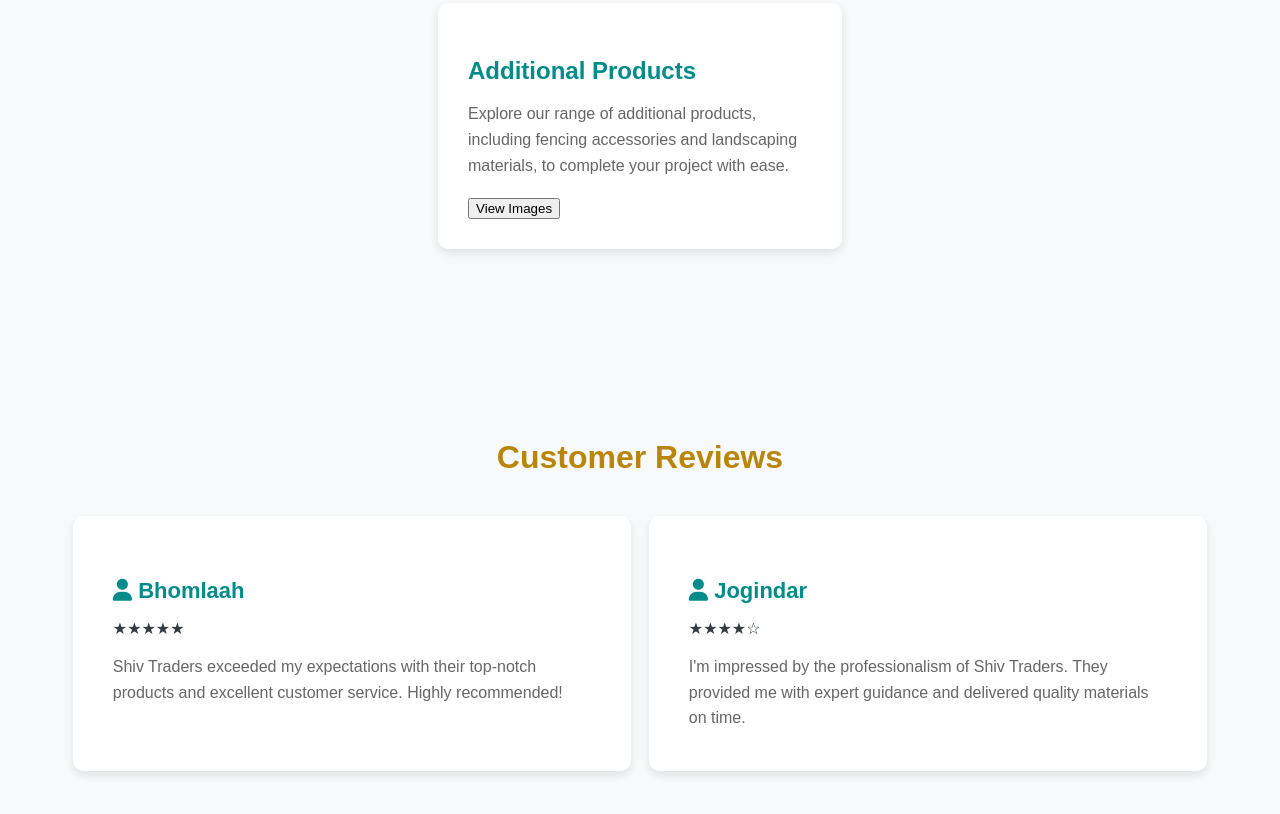
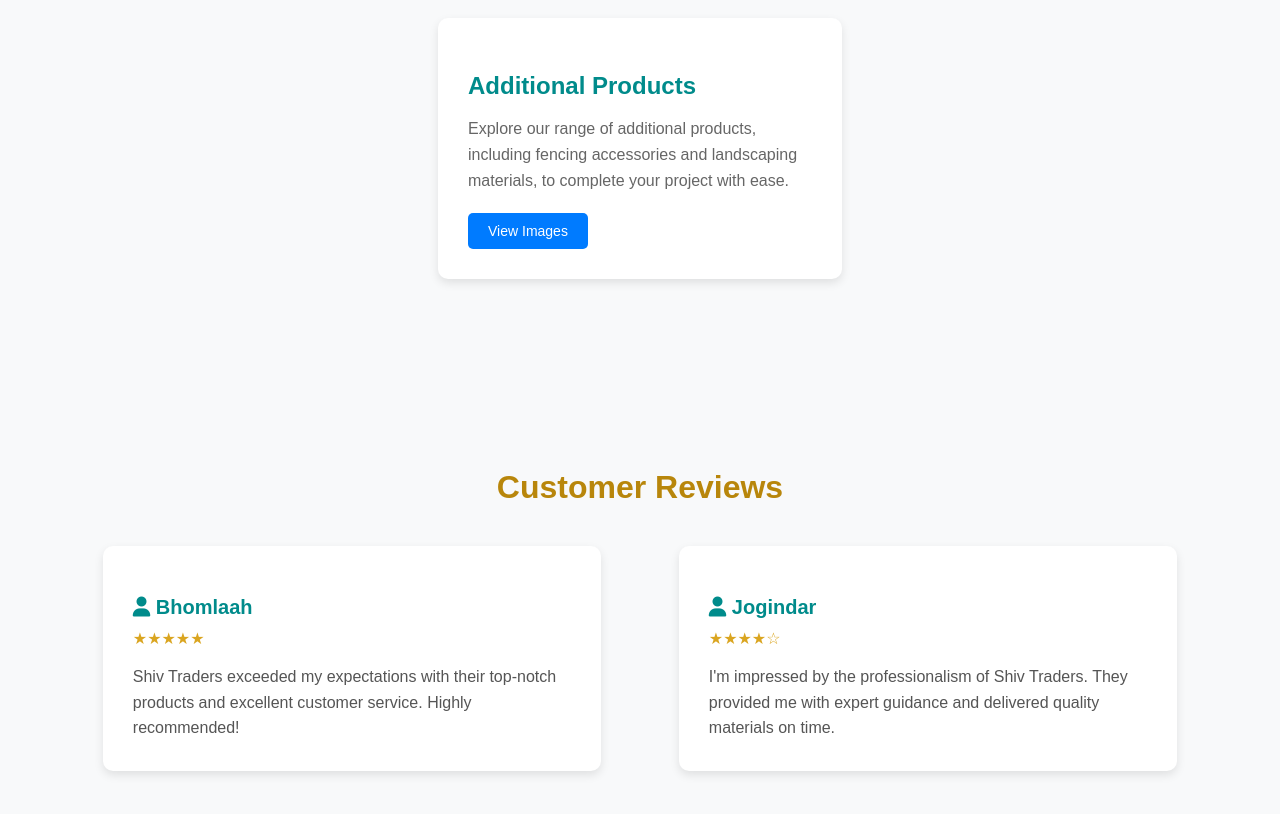
Before and after one commit to sudhucodes/shivtraders.com, a plain HTML site: page index.html in a window 1280 px wide. Shown: the part 826-1640 px from the top of the page. Drawn offline with Linux system fonts and the light colour scheme.

Commit message:
styles.css

```diff
--- a/styles.css
+++ b/styles.css
@@ -130,7 +130,7 @@ section h2 {
 }
 
 .product:hover {
-    transform: translateY(-5px);
+    transform: translateY(-0px);
     box-shadow: 0 8px 20px rgba(0, 0, 0, 0.2); /* Slight shadow on hover */
 }
 
@@ -151,6 +151,23 @@ section h2 {
     margin-bottom: 0; /* Remove bottom margin from the last paragraph */
 }
 
+
+.view-button {
+    display: inline-block;
+    padding: 10px 20px;
+    font-size: 14px;
+    background-color: #007bff;
+    color: #fff;
+    border: none;
+    border-radius: 5px;
+    cursor: pointer;
+    transition: background-color 0.3s;
+}
+
+.view-button:hover {
+    background-color: #0056b3;
+}
+
 /* Review Section */
 #reviews {
     background-color: #f8f9fa; /* Light gray background */
@@ -166,12 +183,13 @@ section h2 {
 
 .review {
     background-color: #fff;
-    padding: 40px;
+    padding: 30px;
     border-radius: 10px;
     box-shadow: 0 4px 10px rgba(0, 0, 0, 0.1);
-    width: calc(45% - 40px);
+    width: calc(45% - 20px); /* Adjusted width */
     margin-bottom: 40px;
     transition: transform 0.3s ease;
+    box-sizing: border-box; /* Added to include padding in width calculation */
 }
 
 .review:hover {
@@ -180,21 +198,26 @@ section h2 {
 }
 
 .review h3 {
-    font-size: 22px;
-    color: darkcyan;
-    margin-bottom: 15px;
+    font-size: 20px; /* Adjusted font size */
+    color: darkcyan; /* Changed text color */
+    margin-bottom: 10px; /* Reduced margin */
 }
 
-.review p {
+.review-rating {
+    color: goldenrod; /* Added color for star rating */
+}
+
+.review-text {
     font-size: 16px;
-    color: #666;
+    color: #555; /* Changed text color */
     line-height: 1.6;
     margin-bottom: 20px;
 }
 
-.review p:last-child {
+.review-text:last-child {
     margin-bottom: 0;
 }
+
 
 /* Media Query for Responsive Design */
 @media screen and (max-width: 768px) {
```
